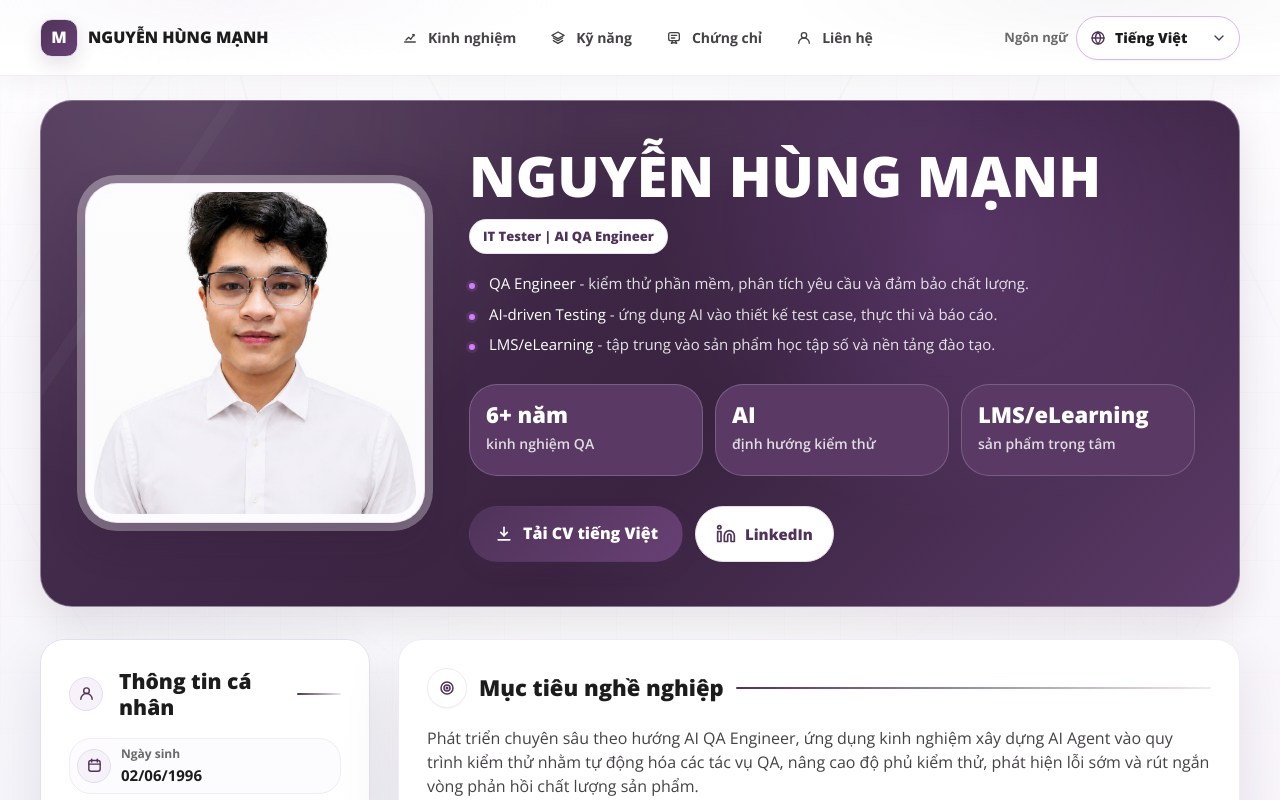
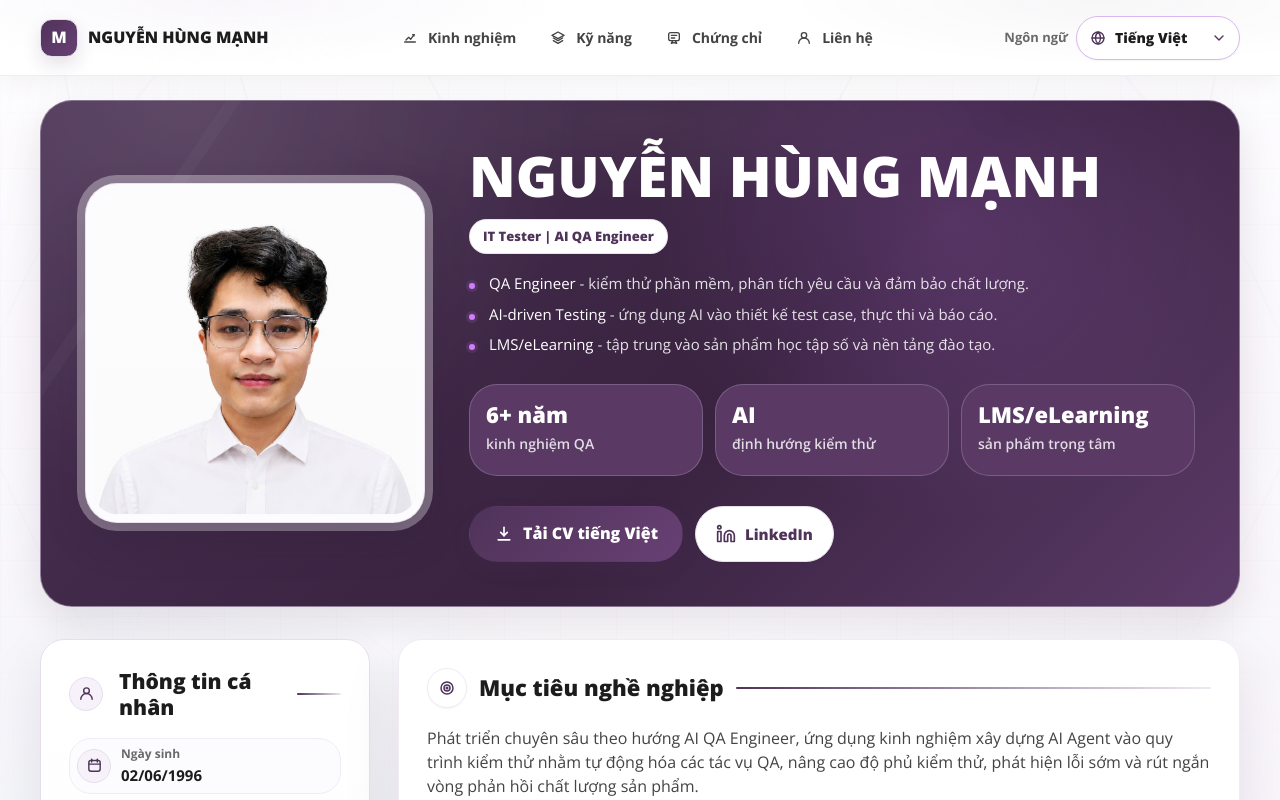
Before and after one commit to hungmanh0206/nguyenhungmanh-cv, a Next.js app: page / in a window 1280 px wide. Shown: the top 800 px of the page. Built offline with nearby package versions, Linux system fonts and the light colour scheme.

Commit message:
Adjust profile photo framing

```diff
--- a/app/globals.css
+++ b/app/globals.css
@@ -570,6 +570,7 @@ p {
   border-radius: calc(var(--radius-xl) - 10px);
   background: #fbf7ff;
   object-fit: cover;
+  object-position: 50% 18%;
   box-shadow: 0 0 0 1px rgba(234, 200, 254, 0.24) inset;
   filter: saturate(0.98) contrast(0.99);
 }
```
